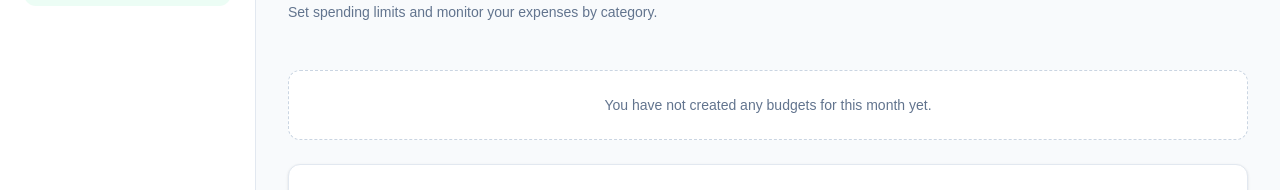
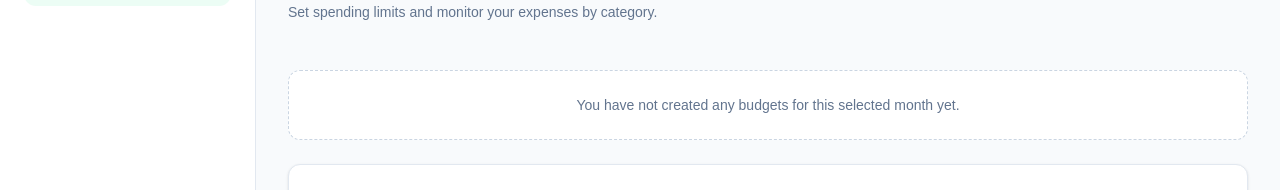
Before and after one commit to ghrwn/spendsmart, a Next.js app: page / in a window 1280 px wide. Shown: the part 462-652 px from the top of the page. Built offline with nearby package versions, Linux system fonts and the light colour scheme.

Commit message:
Clarify empty budget state for selected month

```diff
--- a/components/BudgetManager.tsx
+++ b/components/BudgetManager.tsx
@@ -181,7 +181,7 @@ export default function BudgetManager({
 
       {monthlyBudgets.length === 0 && (
         <p className="rounded-xl border border-dashed border-slate-300 bg-white p-6 text-center text-sm text-slate-500">
-          You have not created any budgets for this month yet.
+          You have not created any budgets for this selected month yet.
         </p>
       )}
 
```
